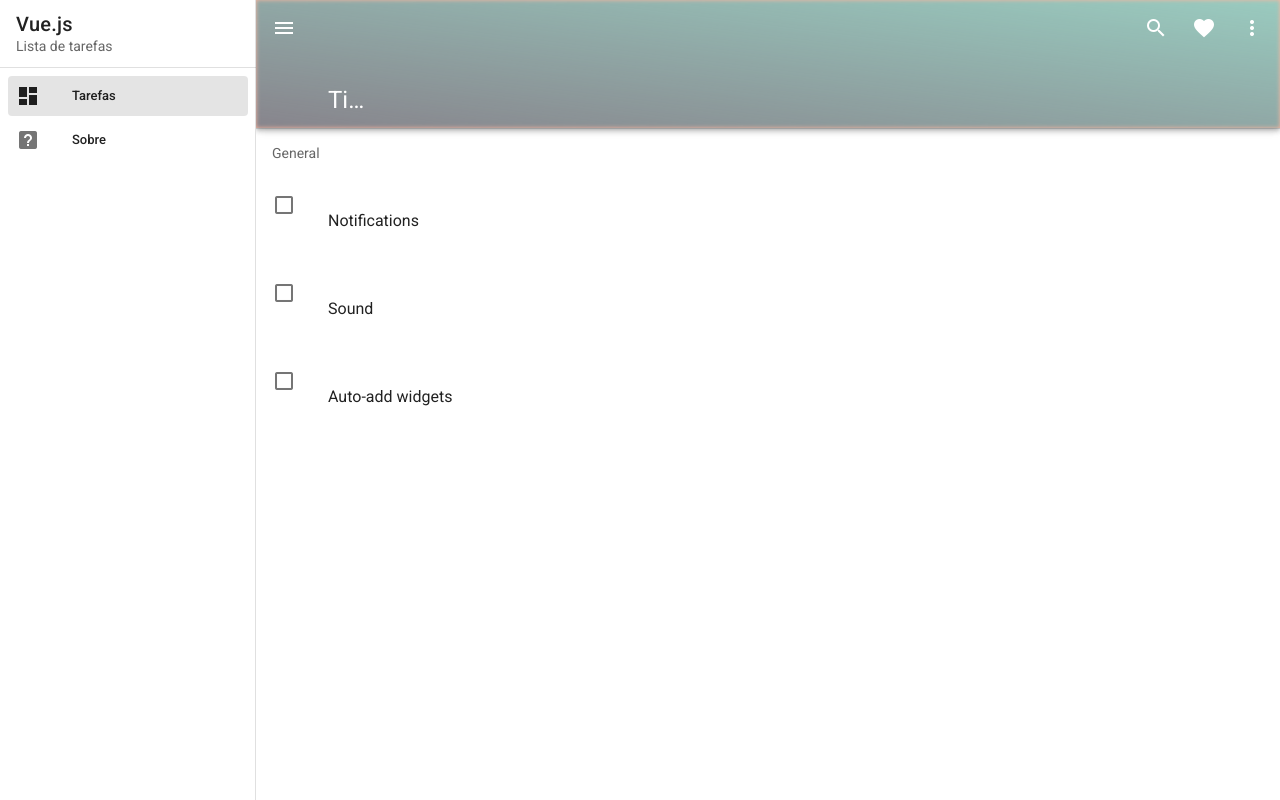
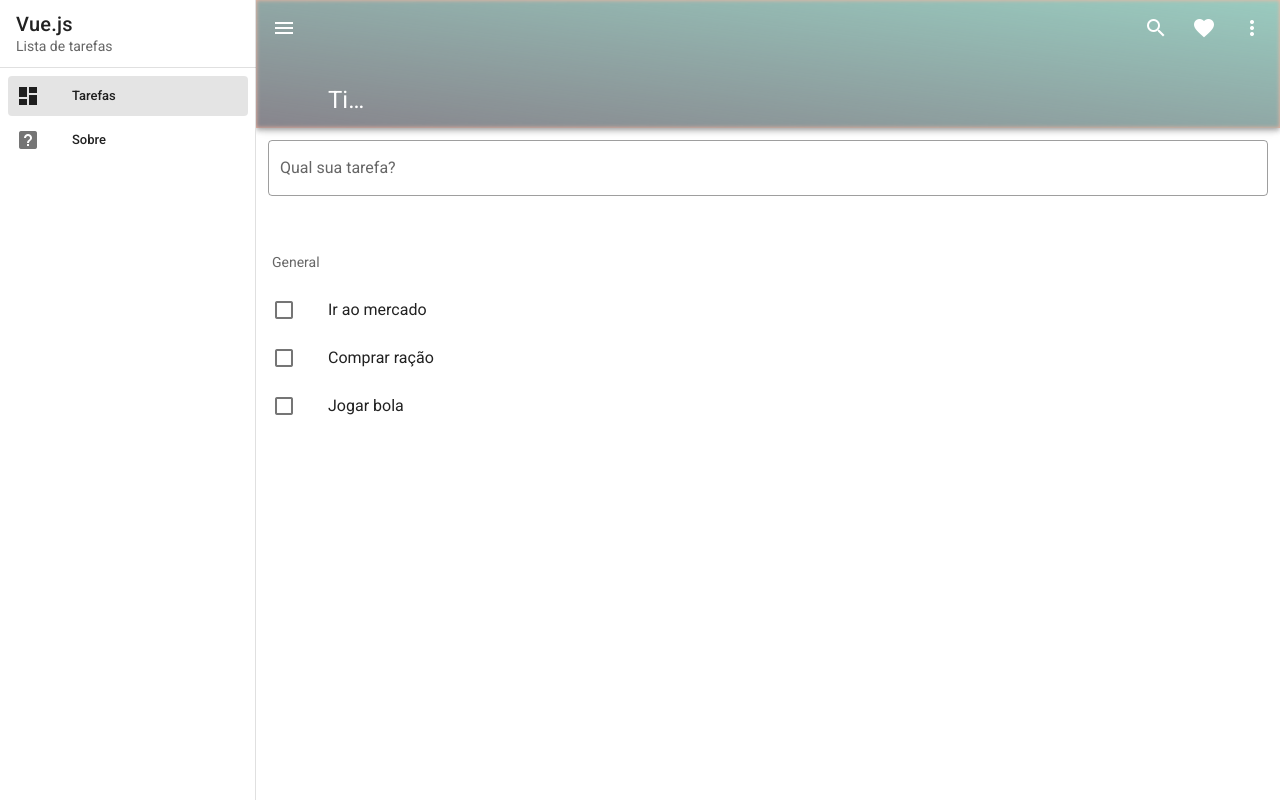
Before and after one commit to AdrianoMarianoRibeiro/vue-todo, a Vue app: page / in a window 1280 px wide. Built offline with nearby package versions, Linux system fonts and the light colour scheme.

Commit message:
feat(master): todo :sparkles: - Lista de tarefas

```diff
--- /dev/null
+++ b/src/components/tarefas/TarefaItem.vue
@@ -0,0 +1,46 @@
+<template>
+  <div>
+    <v-list-item
+      :class="{'blue lighten-2':tarefaLocal.concluido }"
+      @click="toggleConcluido"
+    >
+      <template v-slot:default="{  }">
+        <v-list-item-action>
+          <v-checkbox :input-value="tarefaLocal.concluido"></v-checkbox>
+        </v-list-item-action>
+
+        <v-list-item-content>
+          <v-list-item-title
+            :class="{'text-decoration-line-through':tarefaLocal.concluido}"
+          >
+            {{ tarefa.titulo }}</v-list-item-title>
+        </v-list-item-content>
+      </template>
+    </v-list-item>
+  </div>
+</template>
+
+<script>
+export default {
+  props: ['tarefa'],
+  data() {
+    return {
+      tarefaLocal: {} // inicializa a cópia local da tarefa
+    };
+  },
+  mounted() {
+    // Ao montar o componente, copie os dados da propriedade tarefa para tarefaLocal
+    this.tarefaLocal = { ...this.tarefa };
+  },
+  methods: {
+    toggleConcluido() {
+      // Modifica apenas a cópia local
+      this.tarefaLocal.concluido = !this.tarefaLocal.concluido;
+    }
+  }
+}
+</script>
+
+<style>
+
+</style>
--- a/src/router/index.js
+++ b/src/router/index.js
@@ -1,6 +1,6 @@
 import Vue from 'vue'
 import VueRouter from 'vue-router'
-import Tarefas from '../views/Tarefas.vue'
+import TarefasView from '../views/TarefasView.vue'
 
 Vue.use(VueRouter)
 
@@ -8,7 +8,7 @@ const routes = [
   {
     path: '/',
     name: 'Tarefas',
-    component: Tarefas
+    component: TarefasView
   },
   {
     path: '/sobre',
--- a/src/views/Tarefas.vue
+++ /dev/null
@@ -1,65 +0,0 @@
-<template>
-  <div>
-    <v-divider></v-divider>
-
-    <v-list
-      flat
-      subheader
-      three-line
-    >
-      <v-subheader>General</v-subheader>
-
-      <v-list-item-group
-        v-model="settings"
-        multiple
-        active-class=""
-      >
-        <v-list-item>
-          <template v-slot:default="{ active }">
-            <v-list-item-action>
-              <v-checkbox :input-value="active"></v-checkbox>
-            </v-list-item-action>
-
-            <v-list-item-content>
-              <v-list-item-title>Notifications</v-list-item-title>
-            </v-list-item-content>
-          </template>
-        </v-list-item>
-
-        <v-list-item>
-          <template v-slot:default="{ active }">
-            <v-list-item-action>
-              <v-checkbox :input-value="active"></v-checkbox>
-            </v-list-item-action>
-
-            <v-list-item-content>
-              <v-list-item-title>Sound</v-list-item-title>
-            </v-list-item-content>
-          </template>
-        </v-list-item>
-
-        <v-list-item>
-          <template v-slot:default="{ active }">
-            <v-list-item-action>
-              <v-checkbox :input-value="active"></v-checkbox>
-            </v-list-item-action>
-
-            <v-list-item-content>
-              <v-list-item-title>Auto-add widgets</v-list-item-title>
-            </v-list-item-content>
-          </template>
-        </v-list-item>
-      </v-list-item-group>
-    </v-list>
-  </div>
-</template>
-
-<script>
-
-export default {
-  name: 'HomeView',
-  components: {
-
-  }
-}
-</script>
--- /dev/null
+++ b/src/views/TarefasView.vue
@@ -0,0 +1,80 @@
+<template>
+  <div>
+    <v-col
+        cols="12"
+      >
+        <v-text-field
+          v-model="campoInput"
+          label="Qual sua tarefa?"
+          outlined
+          clearable
+          @keyup.enter="handleAddTarefa"
+        ></v-text-field>
+      </v-col>
+    <v-list
+      flat
+      subheader
+    >
+      <v-subheader>General</v-subheader>
+
+      <v-list-item-group
+        multiple
+        active-class=""
+      >
+
+      <div
+        v-for="tarefa, index in tarefas"
+        :key="index"
+      >
+      <TarefaItem
+        :tarefa="tarefa"
+      />
+      </div>
+
+      </v-list-item-group>
+    </v-list>
+  </div>
+</template>
+
+<script>
+
+import TarefaItem from '../components/tarefas/TarefaItem.vue';
+
+export default {
+  name: 'TarefasView',
+  components: {
+    TarefaItem
+  },
+  data() {
+    return  {
+      campoInput: null,
+      tarefas: [
+        {
+          titulo: 'Ir ao mercado',
+          concluido: false
+        },
+        {
+          titulo: 'Comprar ração',
+          concluido: false
+        },
+        {
+          titulo: 'Jogar bola',
+          concluido: false
+        }
+      ]
+    }
+  },
+  methods: {
+    handleAddTarefa() {
+      if(this.campoInput) {
+        this.tarefas.push({
+          titulo: this.campoInput,
+          concluido: false
+        });
+
+        this.campoInput = null;
+      }
+    }
+  }
+}
+</script>
```
Also changed, not shown: src/App.vue (+17 -31 lines).
